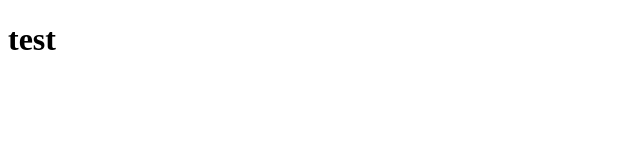
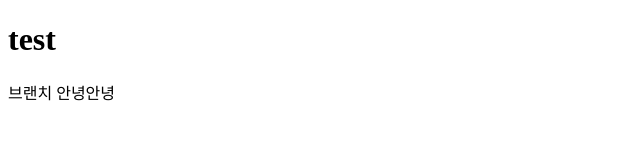
Before and after one commit to jeonghae98/test, a plain HTML site: page sungmin/sungmin.html in a window 1280 px wide. Shown: the whole page, without its empty margins (0-640 px from the left). Drawn offline with Linux system fonts and the light colour scheme.

Commit message:
브랜치

```diff
--- a/sungmin/sungmin.html
+++ b/sungmin/sungmin.html
@@ -7,5 +7,6 @@
 </head>
 <body>
     <h1>test</h1>
+    <p>브랜치 안녕안녕</p>
 </body>
 </html>
```
